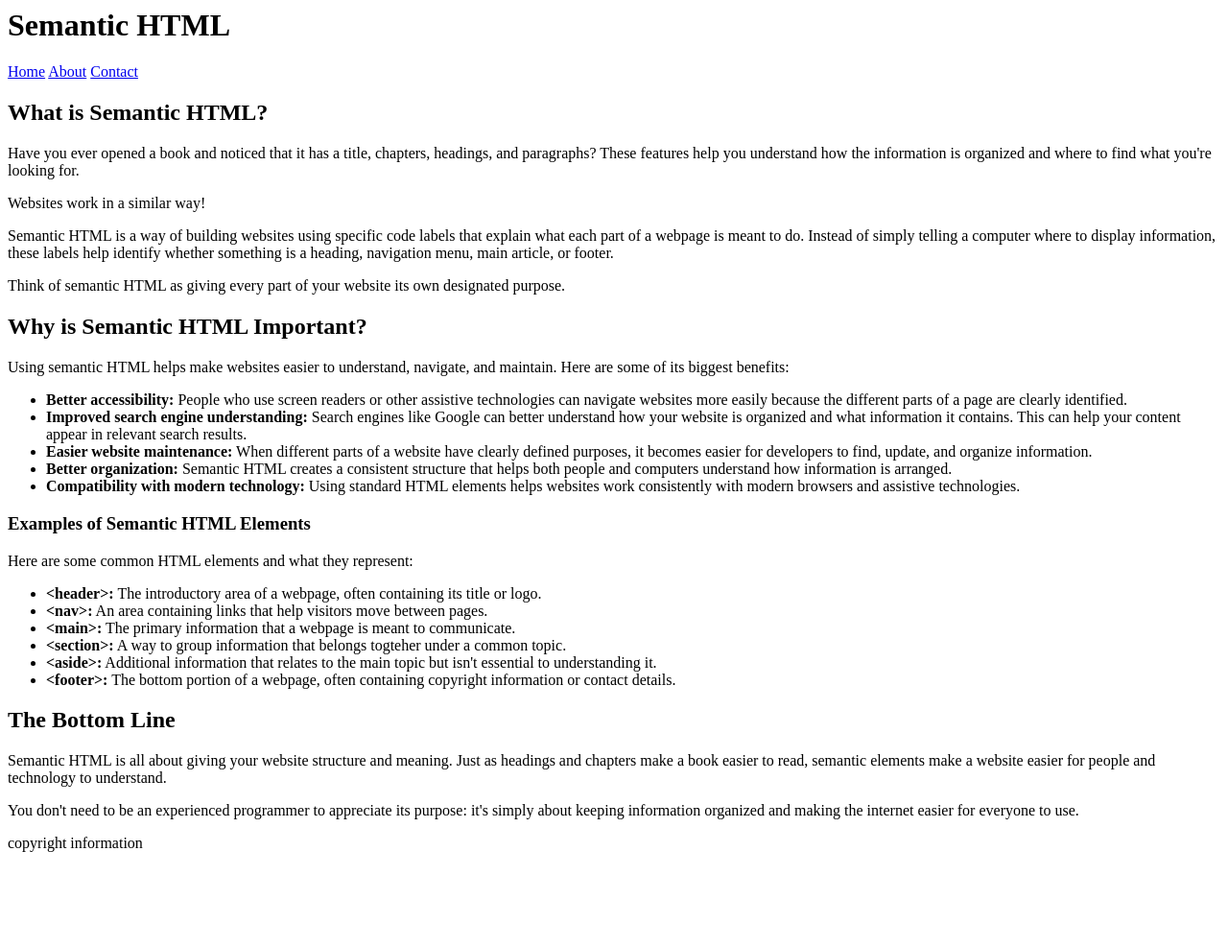
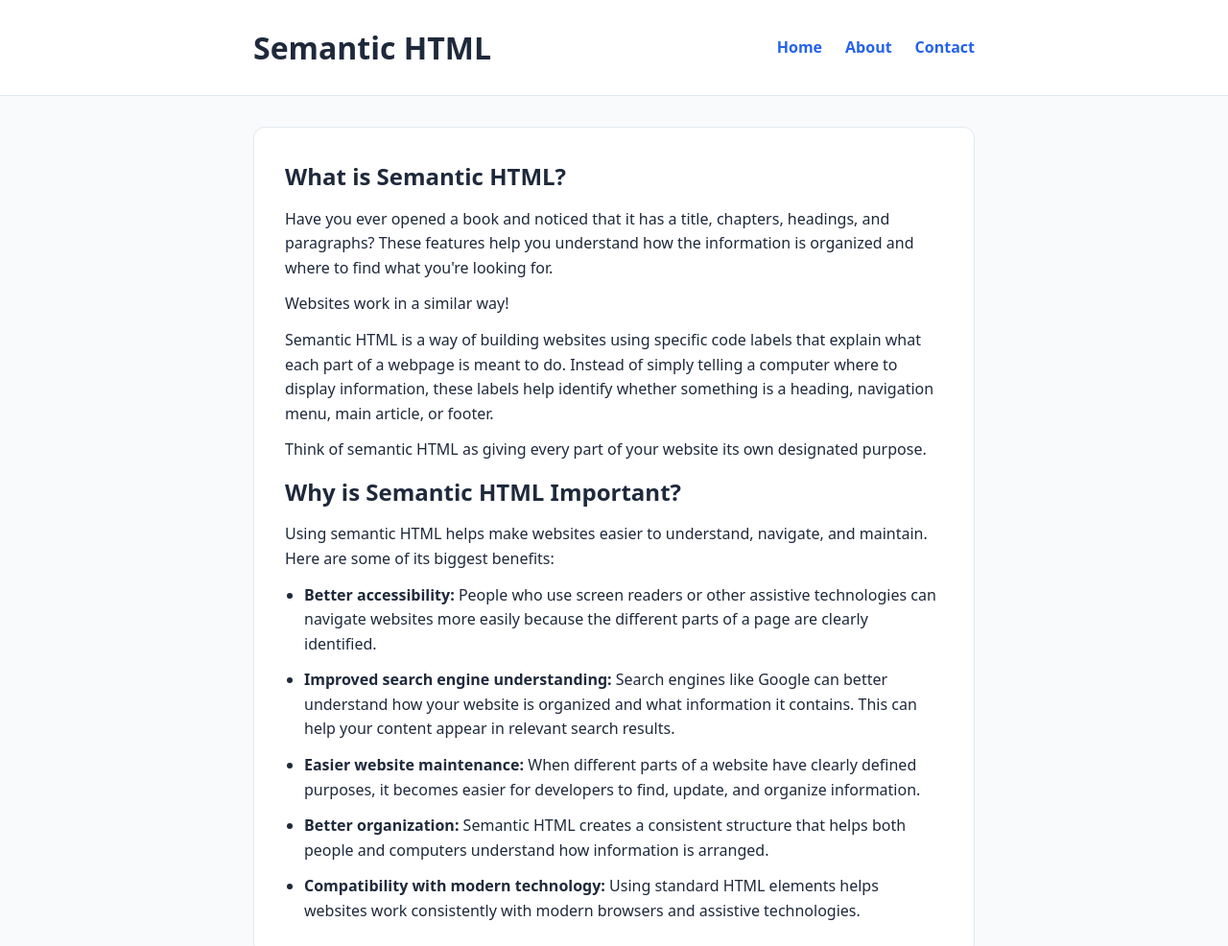
Before and after one commit to kjridgeway/Oct26-Week4-Lvl1, a plain HTML site: page Week 5/Day-21/index.html in a window 1280 px wide. Shown: the top 986 px of the page at 96% size. Before the commit the page ends 904 px from the top, so only its background shows below. Drawn offline with Linux system fonts and the light colour scheme.

Commit message:
added in css and explanations of different things used in it

```diff
--- a/Week 5/Day-21/index.html
+++ b/Week 5/Day-21/index.html
@@ -1,85 +1,58 @@
-<header>
+<head>
+    <link rel="stylesheet" href="style.css">
+</head>
+<header class="site-header">
+  <div class="container flex-between">
     <h1>Semantic HTML</h1>
-    <nav>
+    <nav class="nav-links">
       <a href="index.html">Home</a>
       <a href="about.html">About</a>
       <a href="contact.html">Contact</a>
     </nav>
+  </div>
 </header>
 
-<main>
-    <section id="about-semantic-html">
+<main class="container stack">
+  <section id="about-semantic-html" class="card stack">
     <h2>What is Semantic HTML?</h2>
     <p>Have you ever opened a book and noticed that it has a title, chapters, headings, and paragraphs? These features help you understand how the information is organized and where to find what you're looking for.</p>
-
     <p>Websites work in a similar way!</p>
-
-        <p>Semantic HTML is a way of building websites using specific code labels that explain what each part of a webpage is meant to do. Instead of simply telling a computer where to display information, these labels help identify whether something is a heading, navigation menu, main article, or footer. </p>
-
+    <p>Semantic HTML is a way of building websites using specific code labels that explain what each part of a webpage is meant to do. Instead of simply telling a computer where to display information, these labels help identify whether something is a heading, navigation menu, main article, or footer.</p>
     <p>Think of semantic HTML as giving every part of your website its own designated purpose.</p>
 
     <h2>Why is Semantic HTML Important?</h2>
-
     <p>Using semantic HTML helps make websites easier to understand, navigate, and maintain. Here are some of its biggest benefits:</p>
 
-            <ul>
-                <li>
-                    <strong>Better accessibility:</strong>
-                    People who use screen readers or other assistive technologies can navigate websites more easily because the different parts of a page are clearly identified.
-                </li>
-                <li>
-                    <strong>Improved search engine understanding:</strong>
-                    Search engines like Google can better understand how your website is organized and what information it contains. This can help your content appear in relevant search results.
-                </li>
-                <li>
-                    <strong>Easier website maintenance:</strong>
-                   When different parts of a website have clearly defined purposes, it becomes easier for developers to find, update, and organize information.
-                </li>
-                <li>
-                    <strong>Better organization:</strong>
-                    Semantic HTML creates a consistent structure that helps both people and computers understand how information is arranged.
-                </li>
-                <li>
-                    <strong>Compatibility with modern technology:</strong>
-                    Using standard HTML elements helps websites work consistently with modern browsers and assistive technologies.
-                </li>
+    <ul class="list-spaced">
+      <li><strong>Better accessibility:</strong> People who use screen readers or other assistive technologies can navigate websites more easily because the different parts of a page are clearly identified.</li>
+      <li><strong>Improved search engine understanding:</strong> Search engines like Google can better understand how your website is organized and what information it contains. This can help your content appear in relevant search results.</li>
+      <li><strong>Easier website maintenance:</strong> When different parts of a website have clearly defined purposes, it becomes easier for developers to find, update, and organize information.</li>
+      <li><strong>Better organization:</strong> Semantic HTML creates a consistent structure that helps both people and computers understand how information is arranged.</li>
+      <li><strong>Compatibility with modern technology:</strong> Using standard HTML elements helps websites work consistently with modern browsers and assistive technologies.</li>
     </ul>
   </section>
-    <aside>
+
+  <aside class="card card--tinted stack">
     <h3>Examples of Semantic HTML Elements</h3>
-        <p>
-            Here are some common HTML elements and what they represent:
-        </p>
+    <p>Here are some common HTML elements and what they represent:</p>
 
-        <ul>
-            <li>
-                <strong>&lt;header&gt;:</strong> The introductory area of a webpage, often containing its title or logo.
-            </li>
-            <li>
-                <strong>&lt;nav&gt;:</strong> An area containing links that help visitors move between pages.
-            </li>
-            <li>
-                <strong>&lt;main&gt;:</strong> The primary information that a webpage is meant to communicate.
-            </li>
-            <li>
-                <strong>&lt;section&gt;:</strong> A way to group information that belongs togteher under a common topic.
-            </li>
-            <li>
-                <strong>&lt;aside&gt;:</strong> Additional information that relates to the main topic but isn't essential to understanding it.
-            </li>
-            <li>
-                <strong>&lt;footer&gt;:</strong> The bottom portion of a webpage, often containing copyright information or contact details.
-            </li>
+    <ul class="list-spaced">
+      <li><strong>&lt;header&gt;:</strong> The introductory area of a webpage, often containing its title or logo.</li>
+      <li><strong>&lt;nav&gt;:</strong> An area containing links that help visitors move between pages.</li>
+      <li><strong>&lt;main&gt;:</strong> The primary information that a webpage is meant to communicate.</li>
+      <li><strong>&lt;section&gt;:</strong> A way to group information that belongs together under a common topic.</li>
+      <li><strong>&lt;aside&gt;:</strong> Additional information that relates to the main topic but isn't essential to understanding it.</li>
+      <li><strong>&lt;footer&gt;:</strong> The bottom portion of a webpage, often containing copyright information or contact details.</li>
     </ul>
   </aside>
-    <section>
+
+  <section class="card stack">
     <h2>The Bottom Line</h2>
     <p>Semantic HTML is all about giving your website structure and meaning. Just as headings and chapters make a book easier to read, semantic elements make a website easier for people and technology to understand.</p>
     <p>You don't need to be an experienced programmer to appreciate its purpose: it's simply about keeping information organized and making the internet easier for everyone to use.</p>
   </section>
-    <footer>
-        <p>
-            copyright information
-        </p>
+</main>
+
+<footer class="site-footer text-center">
+  <p>Copyright &copy; 2026</p>
 </footer>
-</main>
--- a/Week 5/Day-21/style.css
+++ b/Week 5/Day-21/style.css
@@ -0,0 +1,108 @@
+/* 1. Design Tokens (Variables) */
+:root {
+  --bg-page: #f8fafc;
+  --bg-surface: #ffffff;
+  --bg-tinted: #eff6ff;
+  --text-main: #1e293b;
+  --text-muted: #64748b;
+  --accent: #2563eb;
+  --border-color: #e2e8f0;
+
+  --radius: 12px;
+  --space-sm: 12px;
+  --space-md: 24px;
+  --space-lg: 32px;
+}
+
+/* 2. Base Reset & Typography */
+* {
+  box-sizing: border-box;
+  margin: 0;
+  padding: 0;
+}
+
+body {
+  font-family: system-ui, -apple-system, sans-serif;
+  line-height: 1.6;
+  color: var(--text-main); /*var is css function that tells the browser to look up the stored value of --space-md and insert it into that property*/
+  background-color: var(--bg-page);
+}
+
+/* 3. Reusable Layout Utilities */
+.container {
+  max-width: 800px;
+  margin-inline: auto;
+  padding-inline: var(--space-md);
+}
+
+.flex-between {
+  display: flex;
+  justify-content: space-between;
+  align-items: center;
+  flex-wrap: wrap;
+  gap: var(--space-sm);
+}
+
+/* Automatically spaces out direct children vertically */
+.stack > * + * {
+  margin-top: var(--space-sm);
+} /* stack eliminates reptitive margins*/
+
+main.stack > * + * {
+  margin-top: var(--space-lg);
+}
+
+.text-center {
+  text-align: center;
+}
+
+/* 4. Reusable Components */
+.site-header {
+  background: var(--bg-surface);
+  border-bottom: 1px solid var(--border-color);
+  padding-block: var(--space-md);
+  margin-bottom: var(--space-lg);
+}
+
+.nav-links {
+  display: flex;
+  gap: var(--space-md);
+}
+
+.nav-links a {
+  text-decoration: none;
+  color: var(--accent);
+  font-weight: 600;
+}
+
+.nav-links a:hover {
+  text-decoration: underline;
+}
+
+.card {
+  background: var(--bg-surface);
+  border: 1px solid var(--border-color);
+  border-radius: var(--radius);
+  padding: var(--space-lg);
+}
+
+/* Modifier class to highlight the <aside> without duplicating .card rules */
+.card--tinted {
+  background: var(--bg-tinted);
+  border-color: #bfdbfe;
+} /*avoids duplication, only overrides the background and border color*/
+
+.list-spaced {
+  padding-left: 1.25rem;
+}
+
+.list-spaced li + li {
+  margin-top: var(--space-sm);
+}
+
+.site-footer {
+  margin-top: var(--space-lg);
+  padding-block: var(--space-lg);
+  color: var(--text-muted);
+  border-top: 1px solid var(--border-color);
+}
```
Lines whose indentation alone changed are shown as unchanged.
